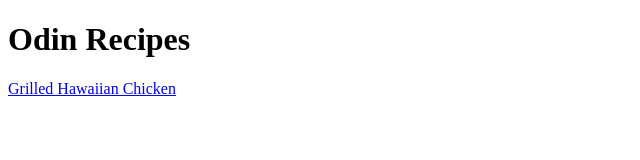
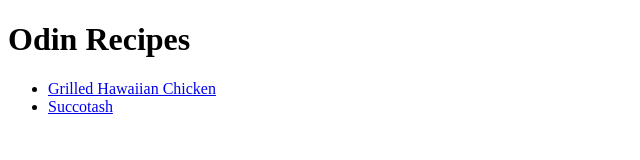
Before and after one commit to Faizulmd13/odin-recipes, a plain HTML site: page index.html in a window 1280 px wide. Shown: the whole page, without its empty margins (0-640 px from the left). Drawn offline with Linux system fonts and the light colour scheme.

Commit message:
Add Succotash to the Recipe's list

```diff
--- a/index.html
+++ b/index.html
@@ -7,6 +7,9 @@
   </head>
   <body>
     <h1>Odin Recipes</h1>
-    <a href="recipes/chicken.html">Grilled Hawaiian Chicken</a>
+    <ul>
+      <li><a href="recipes/chicken.html">Grilled Hawaiian Chicken</a></li>
+      <li><a href="recipes/succotash.html">Succotash</a></li>
+    </ul>
   </body>
 </html>
```
